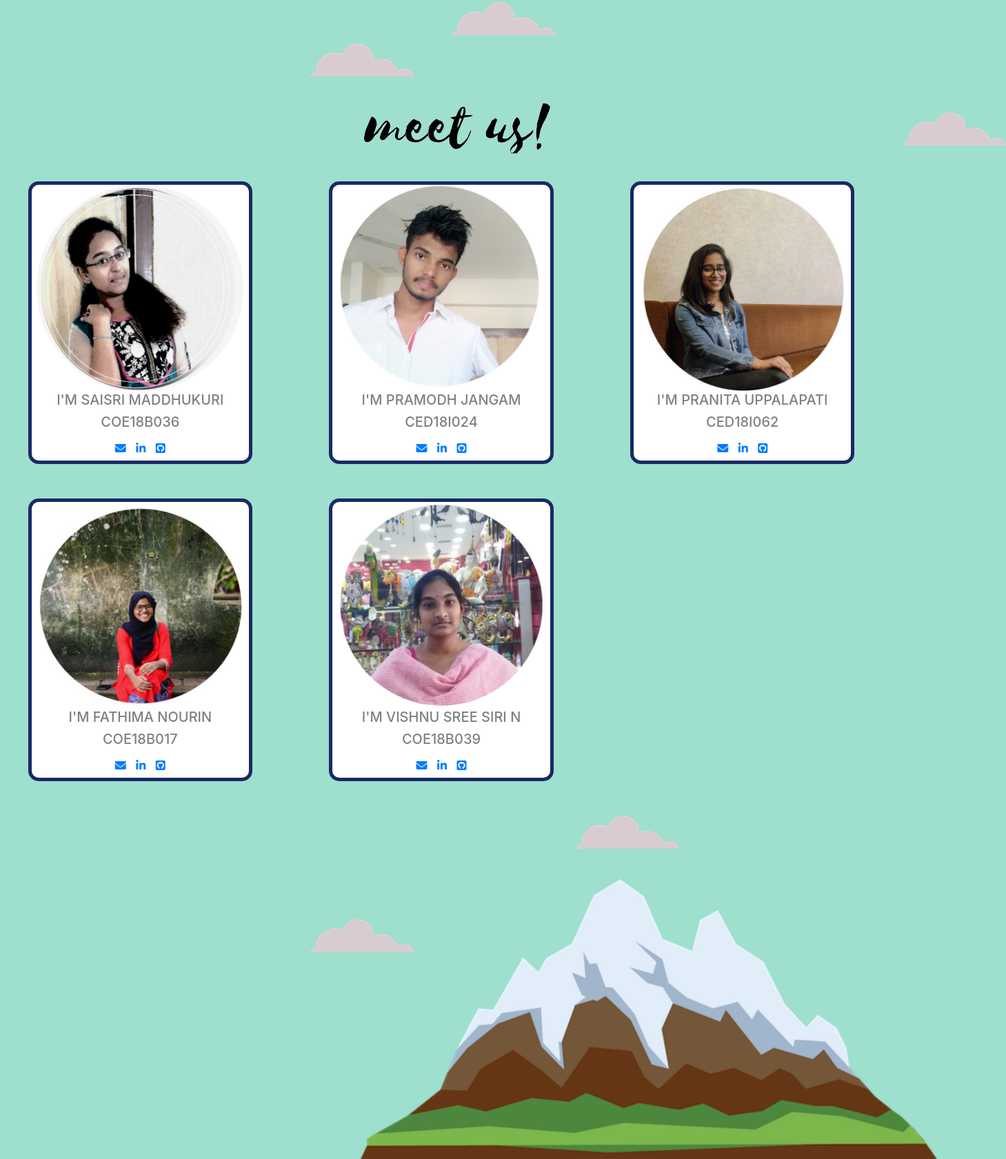
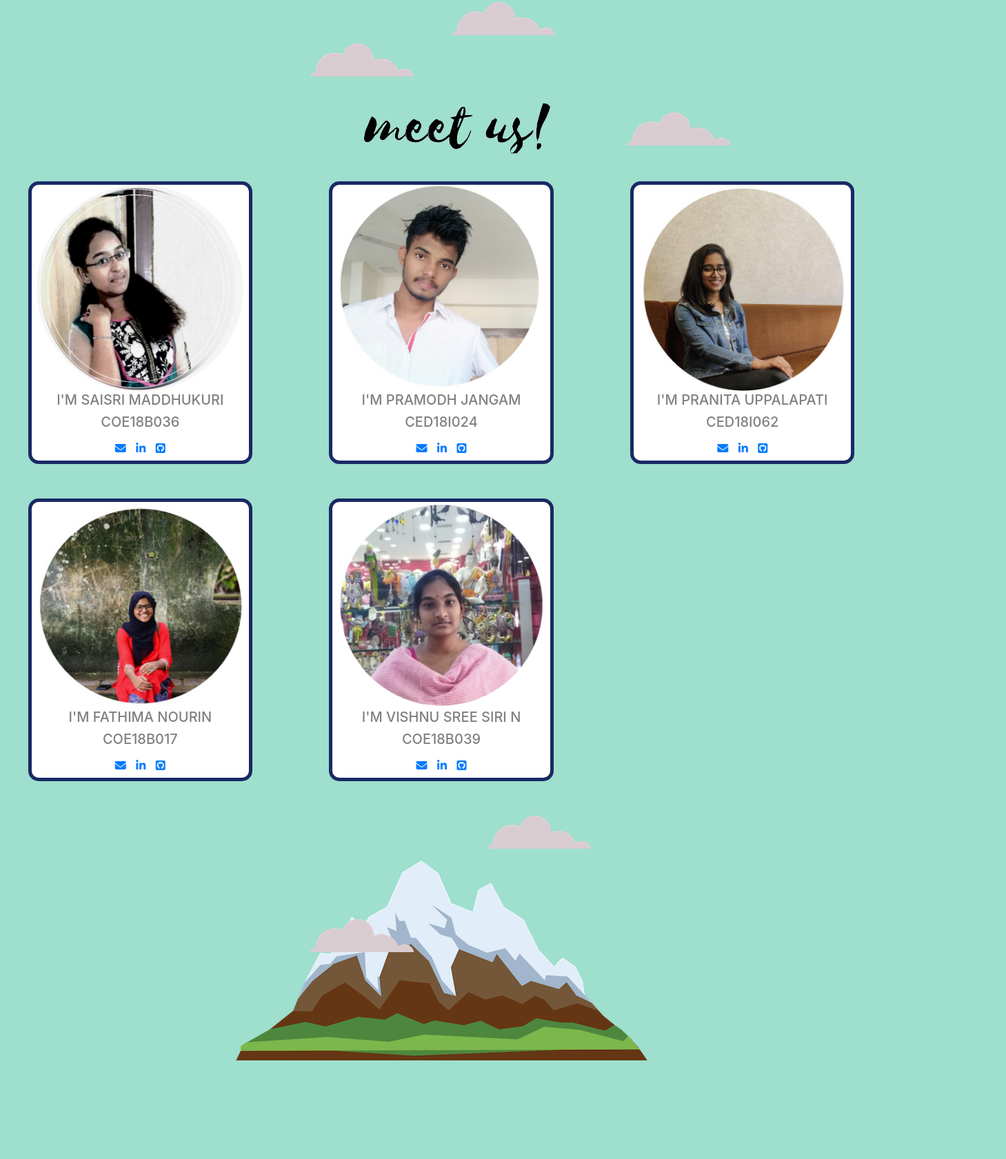
Before and after one commit to pramodh-123/dbmsnexus, a plain HTML site: page team.html in a window 1280 px wide. Shown: the part 93-1774 px from the top of the page at 69% size, 1459 px wide, since content can reach past the window. After the commit the page ends 1631 px from the top, so only its background shows below. Drawn offline with nearby package versions, Linux system fonts and the light colour scheme.

Commit message:
Update design.css

```diff
--- a/design.css
+++ b/design.css
@@ -91,7 +91,8 @@ color:#8c52ff;
   margin-left: 20px;
 }
 .text3{
-
+  position: relative;
+  top: 50px;
   text-align:left;
   margin-left: 20px;
 }
@@ -206,7 +207,7 @@ h5{
 }
 .cloud3{
 position: relative;
-left:900px;
+left:500px;
 top:200px;
 }
 
@@ -273,12 +274,12 @@ color:white;
   top:60px;
 }
 /* teampage-mountain-details */
-.mountain{
+/* .mountain{
   position: relative;
   left: 300px;
   height: 500px;
 
-}
+} */
 .clouddown1{
   position: relative;
   left:200px;
@@ -294,7 +295,7 @@ color:white;
 }
 .clouddown2{
   position: relative;
-  left:500px;
+  left:180px;
   top: 50px;
   animation-name:none;
   animation: 10s linear 1s infinite alternate solid;
```
